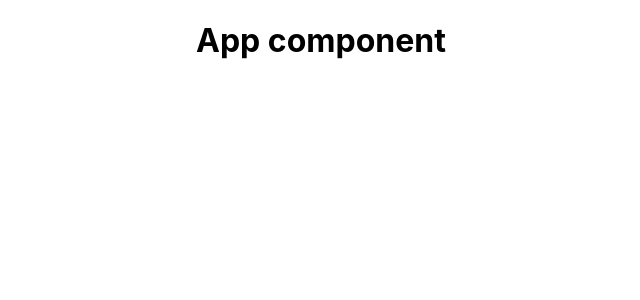
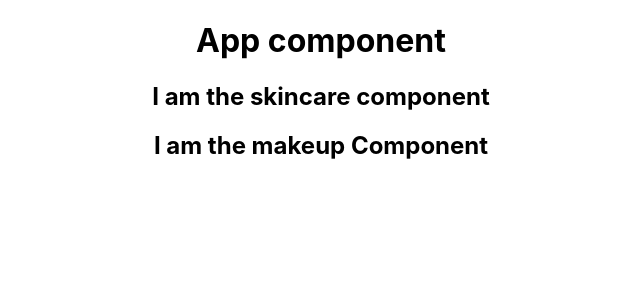
Before and after one commit to lalebdi/The-Makeup-Skincare-Search-App, a React (Create React App) app: page / in a window 1280 px wide. Shown: the top 300 px of the page, without its empty margins (319-959 px from the left). Built offline with nearby package versions, Linux system fonts and the light colour scheme.

Commit message:
added the components

```diff
--- a/src/App.js
+++ b/src/App.js
@@ -1,10 +1,14 @@
 import React from 'react';
 import './App.css';
+import Skincare from './components/Skincare';
+import Makeup from './components/Makeup';
 
 function App() {
   return (
     <div className="App">
       <h1> App component </h1>
+      <Skincare />
+      <Makeup />
     </div>
   );
 }
```
